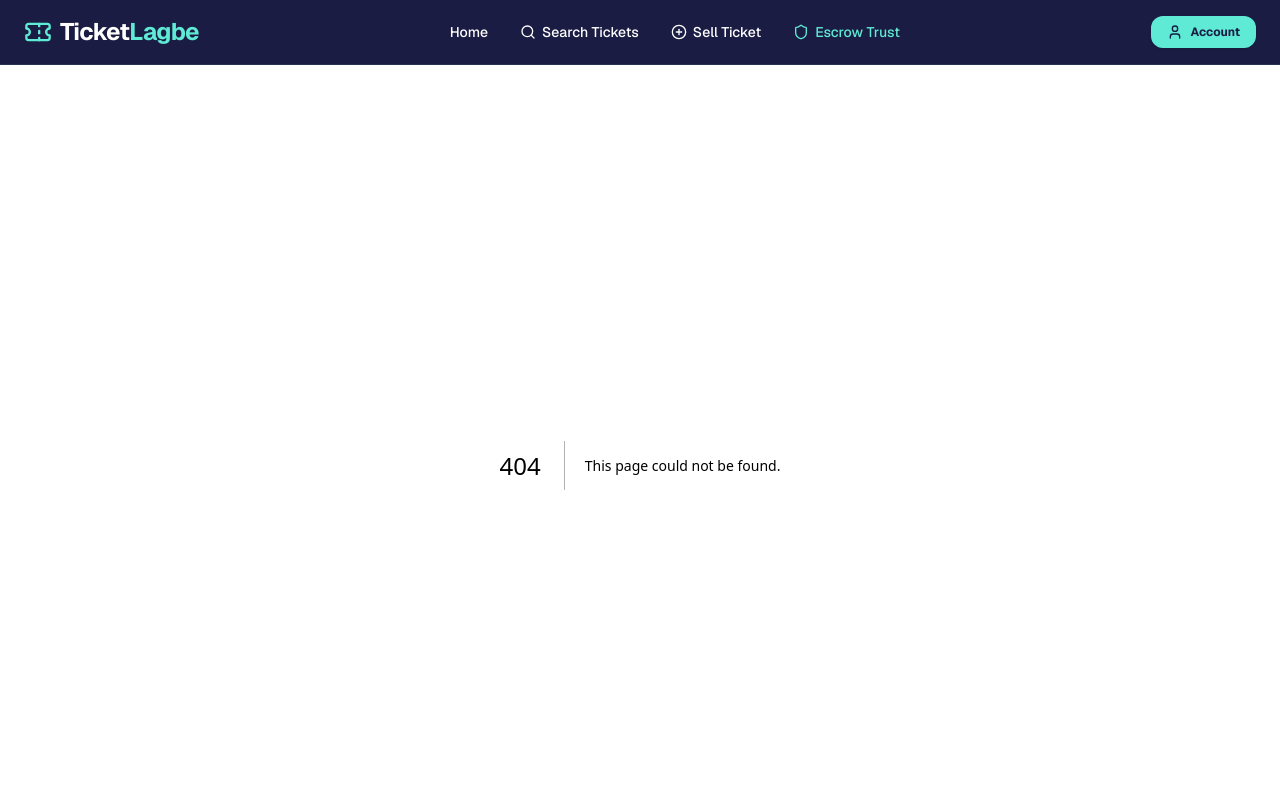
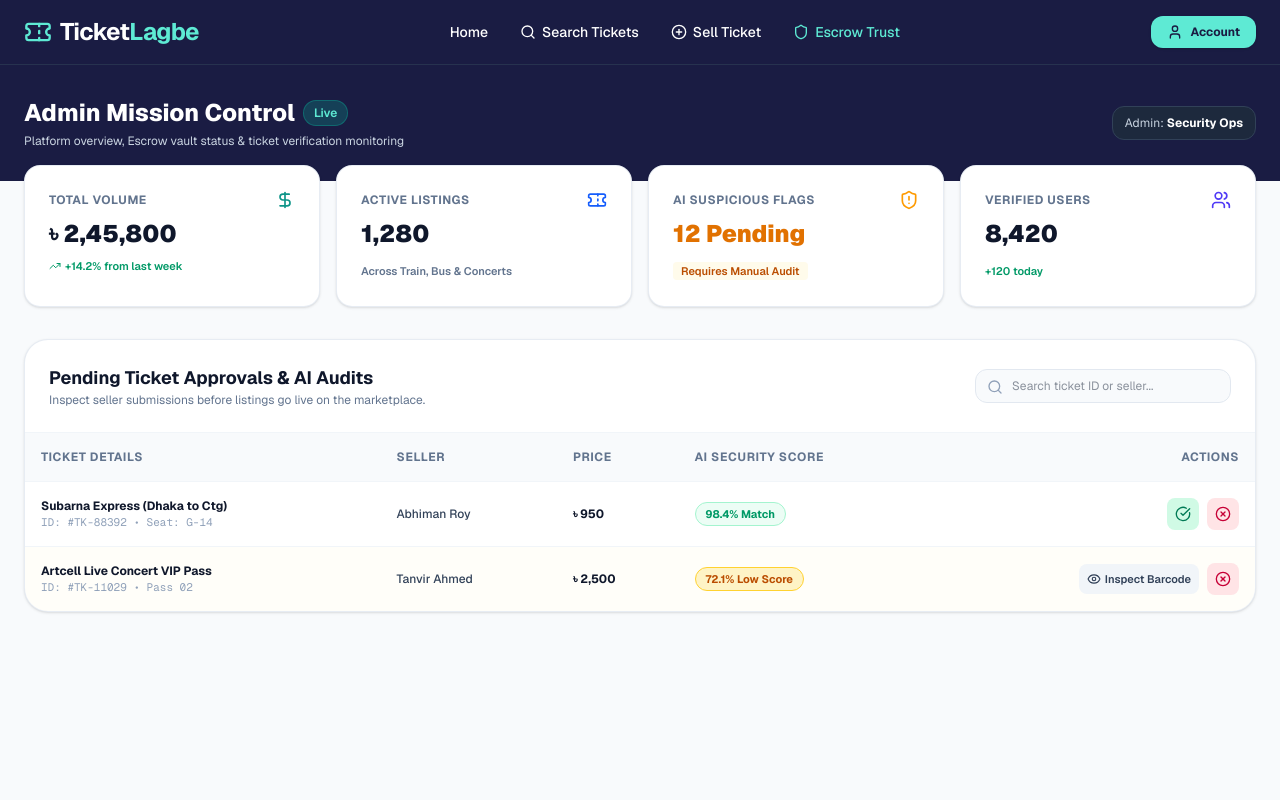
Before and after one commit to pranto26mukharjee/ticket-marketplace, a Next.js app: page /admin/dashboard in a window 1280 px wide. Before the commit this address had no page. Shown: the top 800 px of the page. Built offline with nearby package versions, Linux system fonts and the light colour scheme.

Commit message:
new brance created

```diff
--- /dev/null
+++ b/app/admin/dashboard/page.tsx
@@ -0,0 +1,175 @@
+"use client";
+
+import Link from "next/link";
+import {
+  ShieldAlert,
+  CheckCircle,
+  XCircle,
+  Users,
+  Ticket,
+  DollarSign,
+  TrendingUp,
+  Search,
+  Eye
+} from "lucide-react";
+
+export default function AdminDashboardPage() {
+  return (
+    <div className="min-h-screen bg-[#F8FAFC] text-slate-800 font-sans pb-12">
+      {/* Top Admin Sub-Header */}
+      <section className="bg-[#1A1C43] text-white px-6 py-8">
+        <div className="max-w-7xl mx-auto flex flex-col md:flex-row md:items-center justify-between gap-4">
+          <div>
+            <h1 className="text-2xl font-extrabold flex items-center space-x-2">
+              <span>Admin Mission Control</span>
+              <span className="text-xs font-semibold bg-[#0D9488]/30 text-[#5EEAD4] px-2.5 py-1 rounded-full border border-[#0D9488]/50">
+                Live
+              </span>
+            </h1>
+            <p className="text-xs text-slate-300 mt-1">
+              Platform overview, Escrow vault status & ticket verification monitoring
+            </p>
+          </div>
+
+          <div className="flex items-center space-x-3 text-xs">
+            <span className="bg-slate-800 px-3 py-2 rounded-xl border border-slate-700 text-slate-300">
+              Admin: <strong className="text-white">Security Ops</strong>
+            </span>
+          </div>
+        </div>
+      </section>
+
+      <main className="max-w-7xl mx-auto px-4 md:px-6 -mt-4 space-y-8">
+        {/* KPI Analytics Cards */}
+        <div className="grid grid-cols-1 sm:grid-cols-2 lg:grid-cols-4 gap-4">
+          <div className="bg-white p-6 rounded-2xl border border-slate-200/80 shadow-sm space-y-2">
+            <div className="flex items-center justify-between text-slate-500">
+              <span className="text-xs font-bold uppercase tracking-wider">Total Volume</span>
+              <DollarSign size={20} className="text-[#0D9488]" />
+            </div>
+            <p className="text-2xl font-black text-slate-900">৳ 2,45,800</p>
+            <span className="text-[11px] font-semibold text-emerald-600 flex items-center space-x-1">
+              <TrendingUp size={12} />
+              <span>+14.2% from last week</span>
+            </span>
+          </div>
+
+          <div className="bg-white p-6 rounded-2xl border border-slate-200/80 shadow-sm space-y-2">
+            <div className="flex items-center justify-between text-slate-500">
+              <span className="text-xs font-bold uppercase tracking-wider">Active Listings</span>
+              <Ticket size={20} className="text-blue-600" />
+            </div>
+            <p className="text-2xl font-black text-slate-900">1,280</p>
+            <span className="text-[11px] font-semibold text-slate-500">Across Train, Bus & Concerts</span>
+          </div>
+
+          <div className="bg-white p-6 rounded-2xl border border-slate-200/80 shadow-sm space-y-2">
+            <div className="flex items-center justify-between text-slate-500">
+              <span className="text-xs font-bold uppercase tracking-wider">AI Suspicious Flags</span>
+              <ShieldAlert size={20} className="text-amber-500" />
+            </div>
+            <p className="text-2xl font-black text-amber-600">12 Pending</p>
+            <span className="text-[11px] font-semibold text-amber-700 bg-amber-50 px-2 py-0.5 rounded">
+              Requires Manual Audit
+            </span>
+          </div>
+
+          <div className="bg-white p-6 rounded-2xl border border-slate-200/80 shadow-sm space-y-2">
+            <div className="flex items-center justify-between text-slate-500">
+              <span className="text-xs font-bold uppercase tracking-wider">Verified Users</span>
+              <Users size={20} className="text-indigo-600" />
+            </div>
+            <p className="text-2xl font-black text-slate-900">8,420</p>
+            <span className="text-[11px] font-semibold text-emerald-600">+120 today</span>
+          </div>
+        </div>
+
+        {/* Verification Queue Section */}
+        <div className="bg-white rounded-3xl border border-slate-200/80 shadow-sm overflow-hidden">
+          <div className="p-6 border-b border-slate-100 flex flex-col sm:flex-row sm:items-center justify-between gap-4">
+            <div>
+              <h2 className="text-lg font-bold text-slate-900">Pending Ticket Approvals & AI Audits</h2>
+              <p className="text-xs text-slate-500">Inspect seller submissions before listings go live on the marketplace.</p>
+            </div>
+
+            <div className="relative">
+              <Search size={16} className="absolute left-3 top-2.5 text-slate-400" />
+              <input
+                type="text"
+                placeholder="Search ticket ID or seller..."
+                className="pl-9 pr-4 py-2 bg-slate-50 border border-slate-200 rounded-xl text-xs focus:outline-none focus:ring-2 focus:ring-[#0D9488] w-full sm:w-64"
+              />
+            </div>
+          </div>
+
+          {/* Verification Table */}
+          <div className="overflow-x-auto">
+            <table className="w-full text-left text-xs text-slate-600">
+              <thead className="bg-slate-50 border-b border-slate-100 text-slate-500 font-semibold uppercase tracking-wider">
+                <tr>
+                  <th className="p-4">Ticket Details</th>
+                  <th className="p-4">Seller</th>
+                  <th className="p-4">Price</th>
+                  <th className="p-4">AI Security Score</th>
+                  <th className="p-4 text-right">Actions</th>
+                </tr>
+              </thead>
+              <tbody className="divide-y divide-slate-100">
+                {/* Row 1 */}
+                <tr className="hover:bg-slate-50/80 transition">
+                  <td className="p-4">
+                    <p className="font-bold text-slate-900">Subarna Express (Dhaka to Ctg)</p>
+                    <span className="text-[11px] text-slate-400 font-mono">ID: #TK-88392 • Seat: G-14</span>
+                  </td>
+                  <td className="p-4 font-medium text-slate-700">Abhiman Roy</td>
+                  <td className="p-4 font-bold text-slate-900">৳ 950</td>
+                  <td className="p-4">
+                    <span className="inline-flex items-center px-2.5 py-1 rounded-full text-[11px] font-bold bg-emerald-50 text-emerald-600 border border-emerald-200">
+                      98.4% Match
+                    </span>
+                  </td>
+                  <td className="p-4 text-right">
+                    <div className="flex items-center justify-end space-x-2">
+                      <button className="p-2 bg-emerald-100 text-emerald-700 hover:bg-emerald-200 rounded-lg transition" title="Approve">
+                        <CheckCircle size={16} />
+                      </button>
+                      <button className="p-2 bg-rose-100 text-rose-700 hover:bg-rose-200 rounded-lg transition" title="Reject">
+                        <XCircle size={16} />
+                      </button>
+                    </div>
+                  </td>
+                </tr>
+
+                {/* Row 2 (Flagged Item) */}
+                <tr className="hover:bg-slate-50/80 transition bg-amber-50/30">
+                  <td className="p-4">
+                    <p className="font-bold text-slate-900">Artcell Live Concert VIP Pass</p>
+                    <span className="text-[11px] text-slate-400 font-mono">ID: #TK-11029 • Pass 02</span>
+                  </td>
+                  <td className="p-4 font-medium text-slate-700">Tanvir Ahmed</td>
+                  <td className="p-4 font-bold text-slate-900">৳ 2,500</td>
+                  <td className="p-4">
+                    <span className="inline-flex items-center px-2.5 py-1 rounded-full text-[11px] font-bold bg-amber-100 text-amber-700 border border-amber-300">
+                      72.1% Low Score
+                    </span>
+                  </td>
+                  <td className="p-4 text-right">
+                    <div className="flex items-center justify-end space-x-2">
+                      <button className="p-2 bg-slate-100 text-slate-700 hover:bg-slate-200 rounded-lg transition flex items-center space-x-1 font-semibold text-[11px]">
+                        <Eye size={14} />
+                        <span>Inspect Barcode</span>
+                      </button>
+                      <button className="p-2 bg-rose-100 text-rose-700 hover:bg-rose-200 rounded-lg transition" title="Reject & Ban Seller">
+                        <XCircle size={16} />
+                      </button>
+                    </div>
+                  </td>
+                </tr>
+              </tbody>
+            </table>
+          </div>
+        </div>
+      </main>
+    </div>
+  );
+}
```
